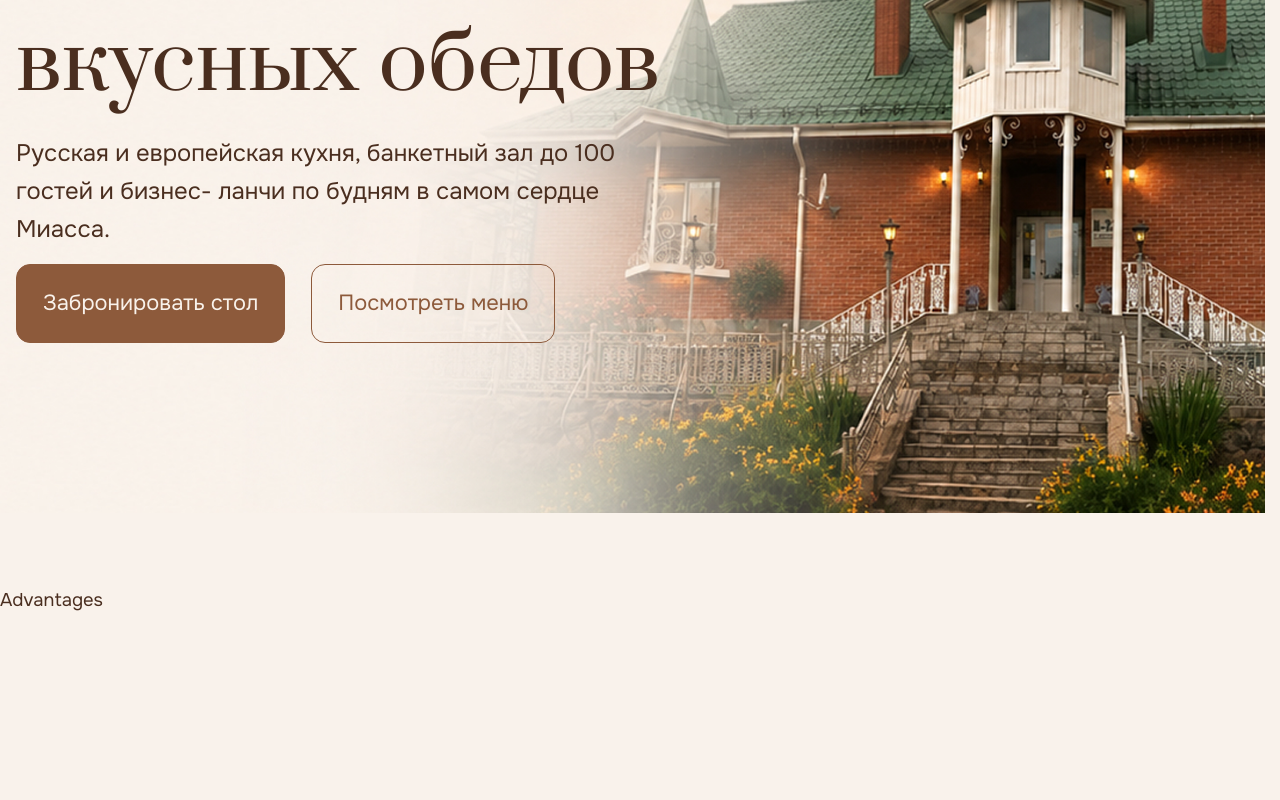
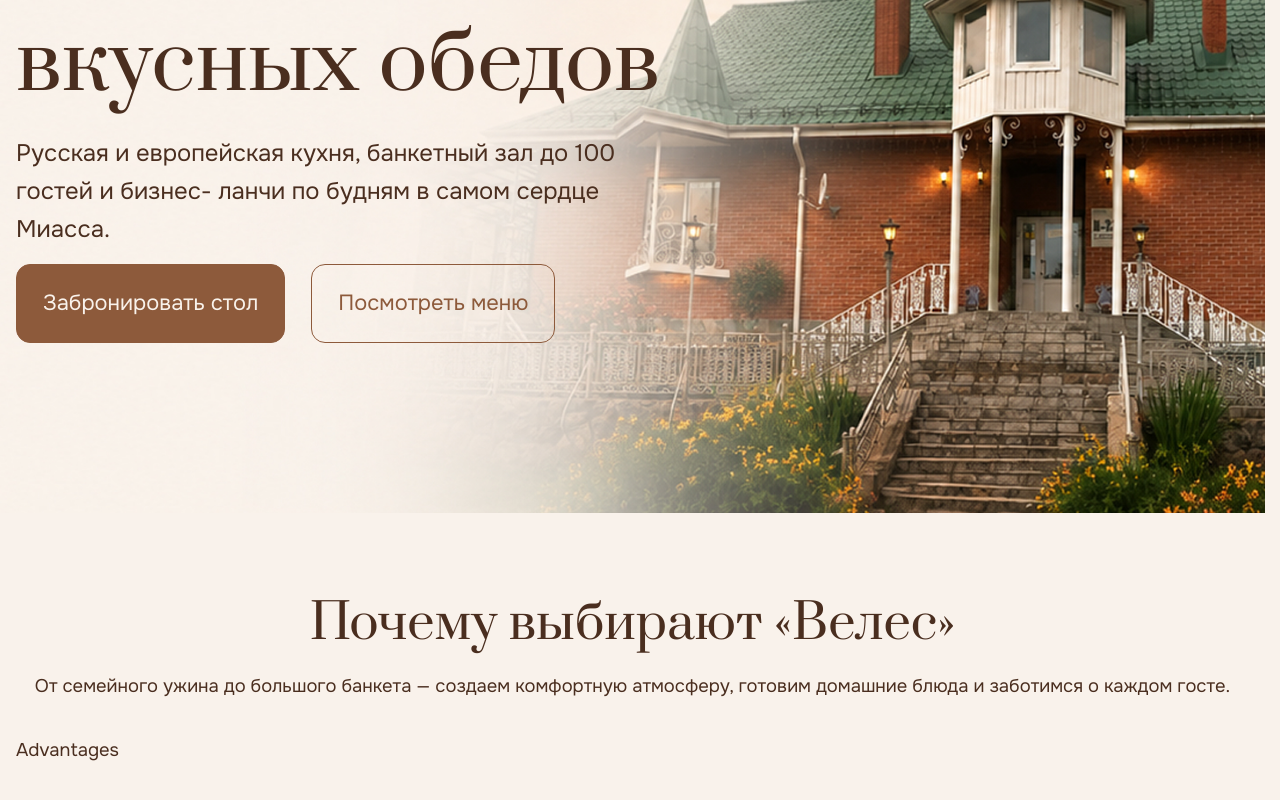
Before and after one commit to artemSoko1ov/veles, a React (Vite) app: page / in a window 1280 px wide. Shown: the part 436-1236 px from the top of the page. Before the commit the page ends 1124 px from the top, so only its background shows below. Built offline with nearby package versions, Linux system fonts and the light colour scheme; the HTML template or start-up script is replaced by a standard one; a web font is replaced by a local one.

Commit message:
feat: add Advantages heading

```diff
--- a/src/shared/ui/Section/Section.module.scss
+++ b/src/shared/ui/Section/Section.module.scss
@@ -1,3 +1,9 @@
+.heading {
+  display: flex;
+  flex-direction: column;
+  gap: fluid(10, 5);
+}
+
 .inner {
   display: flex;
   flex-direction: column;
--- a/src/shared/ui/Section/Section.tsx
+++ b/src/shared/ui/Section/Section.tsx
@@ -22,7 +22,7 @@
       {...props}
     >
       <div className={clsx(styles.inner, "container")}>
-        <div>
+        <div className={styles.heading}>
           <h2 className={styles.title}>{title}</h2>
           {description && <p className={styles.description}>{description}</p>}
         </div>
--- a/src/widgets/Advantages/ui/Advantages.tsx
+++ b/src/widgets/Advantages/ui/Advantages.tsx
@@ -1,10 +1,15 @@
 import styles from './Advantages.module.scss';
+import Section from "@/shared/ui/Section";
 
 const Advantages = () => {
   return (
-    <section className={styles.advantages}>
+    <Section
+      title="Почему выбирают «Велес»"
+      description="От семейного ужина до большого банкета — создаем комфортную атмосферу, готовим домашние блюда и заботимся о каждом госте."
+      className={styles.advantages}
+    >
       Advantages
-    </section>
+    </Section>
   );
 };
 
```
